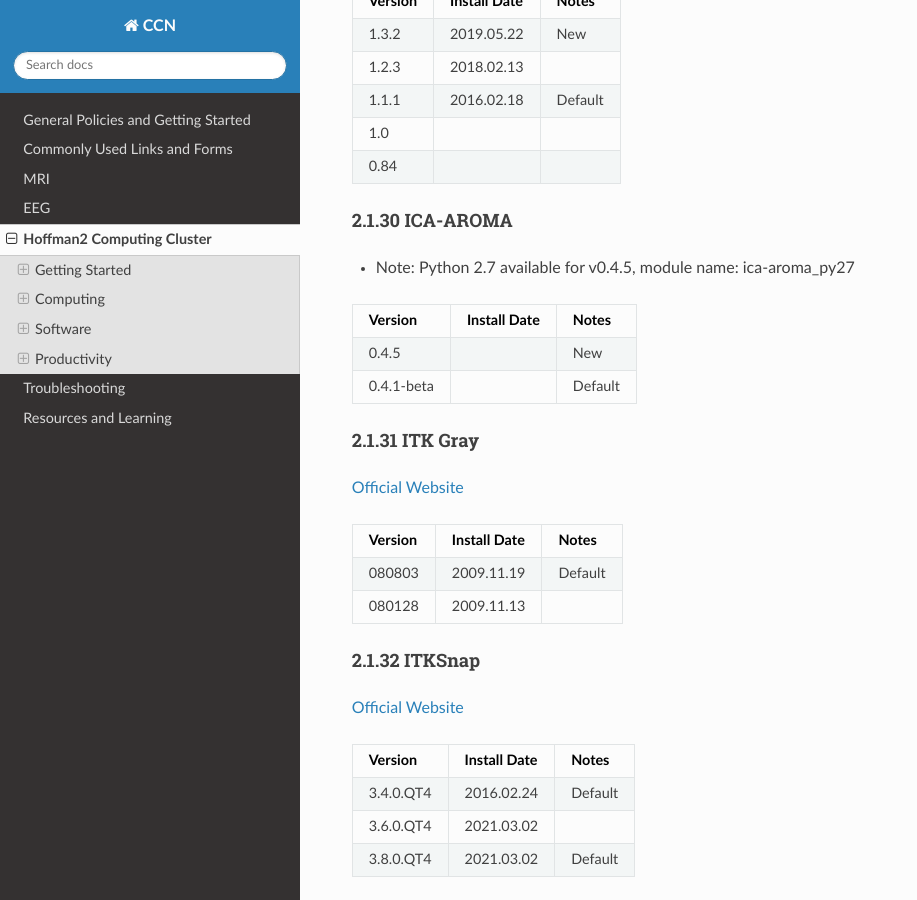
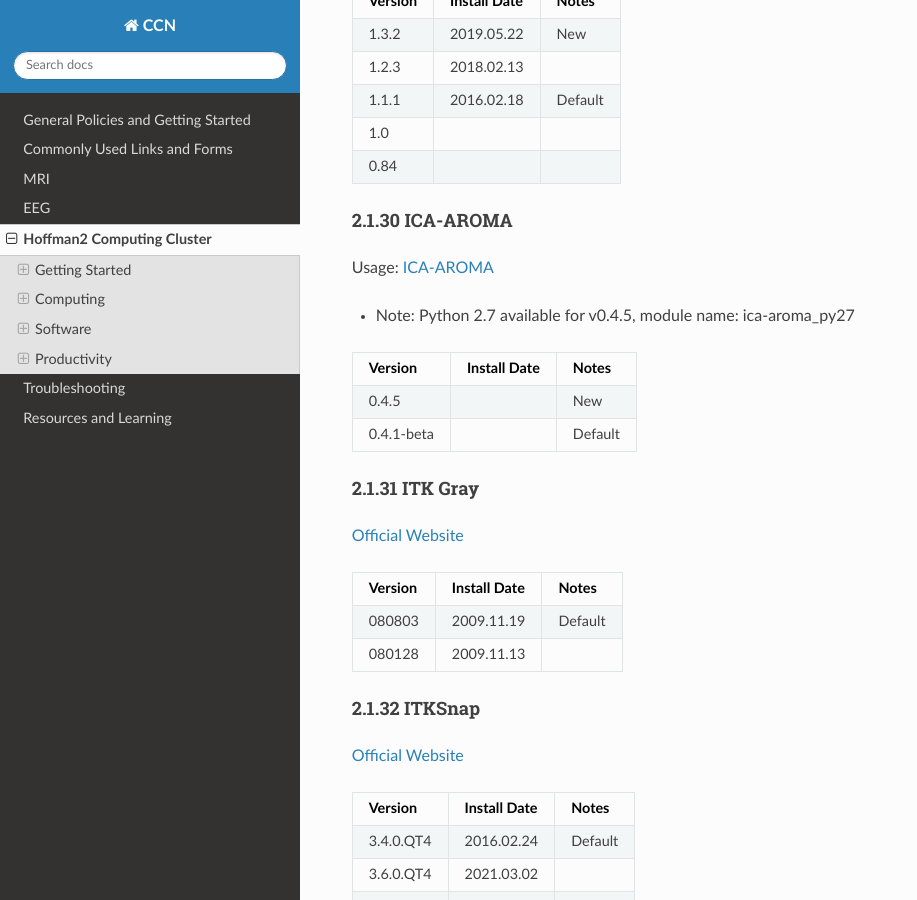
Before and after one commit to CCN-Support/CCN_Wiki, a Sphinx documentation site: the page built from docs/source/hoffman.rst, in a window 1280 px wide and 900 px high, scrolled down 22566 px. Shown: the whole window, without its empty margins (0-917 px from the left). Built offline with Sphinx 7.4.7 and the Read the Docs theme 3.1.0, drawn with Linux system fonts in a browser that asks for light colours.

Commit message:
Add usage reference for ICA-AROMA
Added usage reference for ICA-AROMA in documentation.

```diff
--- a/docs/source/hoffman.rst
+++ b/docs/source/hoffman.rst
@@ -1197,6 +1197,7 @@ Usage: :ref:`hoffman2_HCPBench`
 
 2.1.30 ICA-AROMA
 ^^^^^^^^^^^^^^^^
+Usage: :ref:`hoffman2_ica-aroma_py27`
 
 - Note: Python 2.7 available for v0.4.5, module name: ica-aroma_py27
 
```
